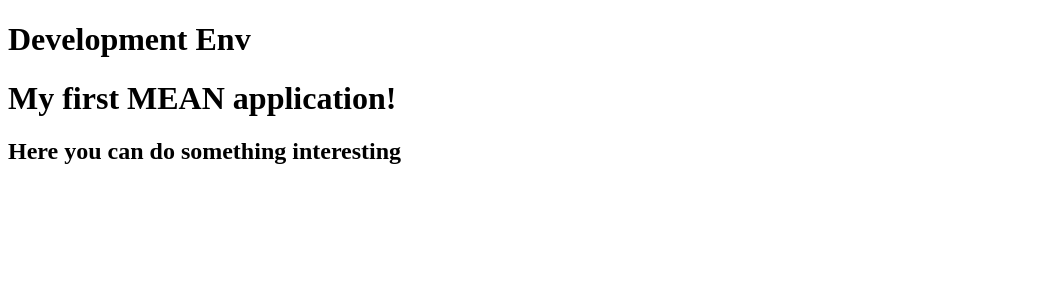
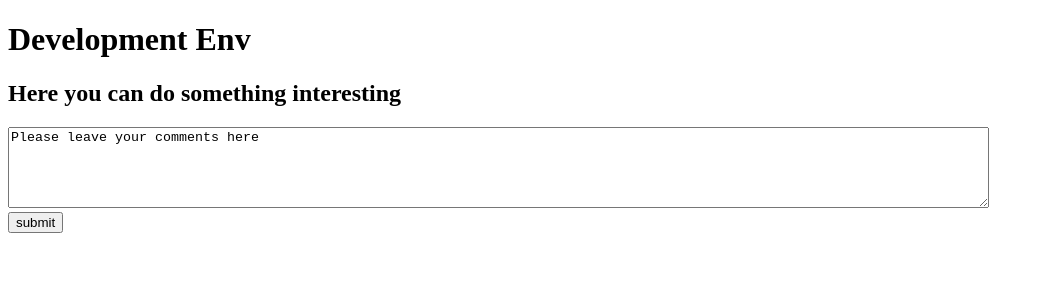
Before and after one commit to zhongw117/mean-project, an Angular app: page / in a window 1280 px wide. Shown: the top 300 px of the page, without its empty margins (0-1044 px from the left). Built offline with nearby package versions, Linux system fonts and the light colour scheme.

Commit message:
added function

```diff
--- a/src/app/posts/post/post-create.component.html
+++ b/src/app/posts/post/post-create.component.html
@@ -1,2 +1,4 @@
-<h1>My first MEAN application!</h1>
 <h2>Here you can do something interesting</h2>
+<textarea rows="5" cols="120">Please leave your comments here</textarea>
+<br>
+<button (click)='onAddComments()'>submit</button>
--- a/src/app/posts/post/post-create.component.ts
+++ b/src/app/posts/post/post-create.component.ts
@@ -5,5 +5,8 @@
   templateUrl: './post-create.component.html'
 })
 export class PostCreateComponent {
+  onAddComments() {
+    alert('Your comments is less than 5 words')
+  }
 
 }
```
